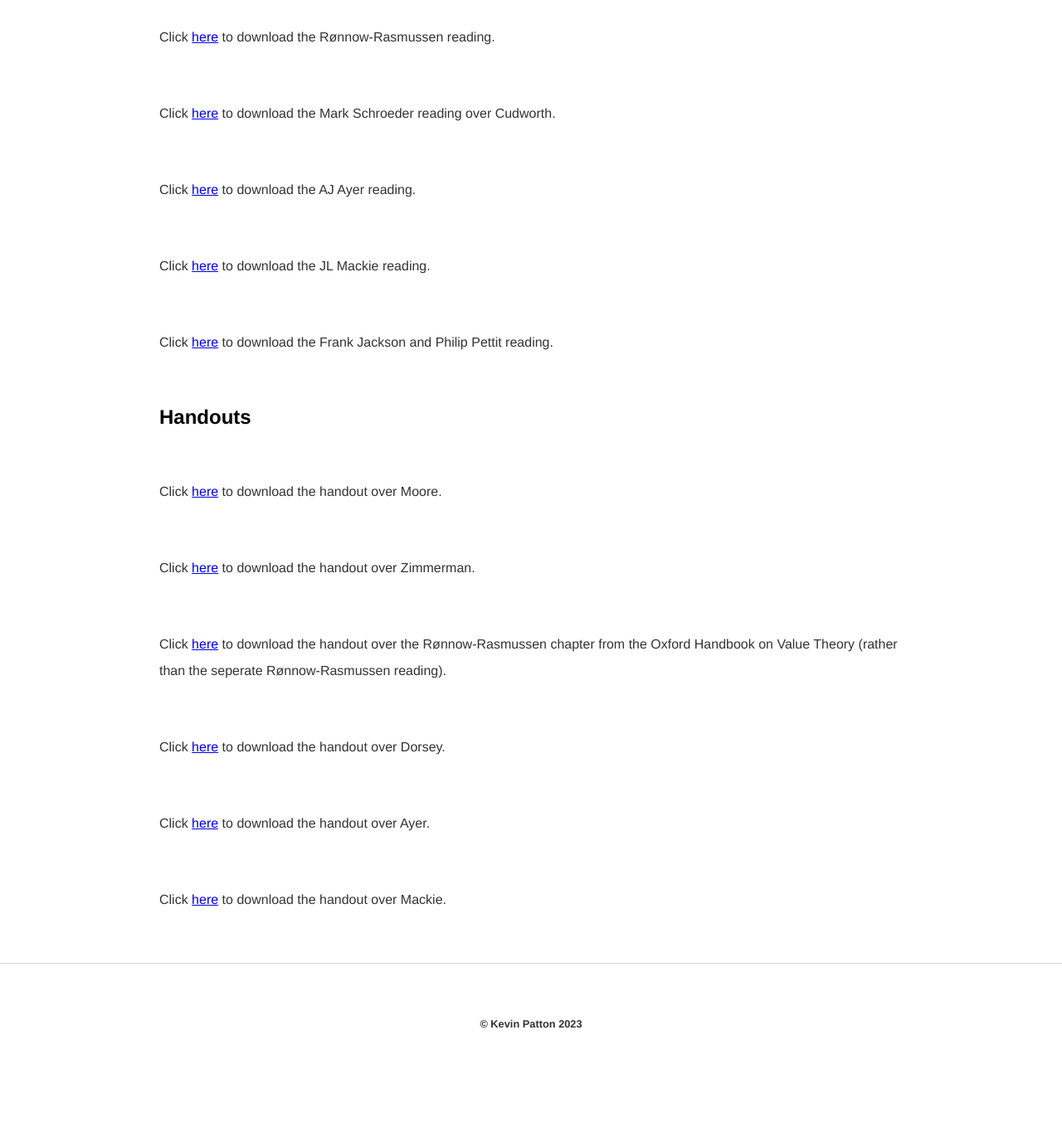
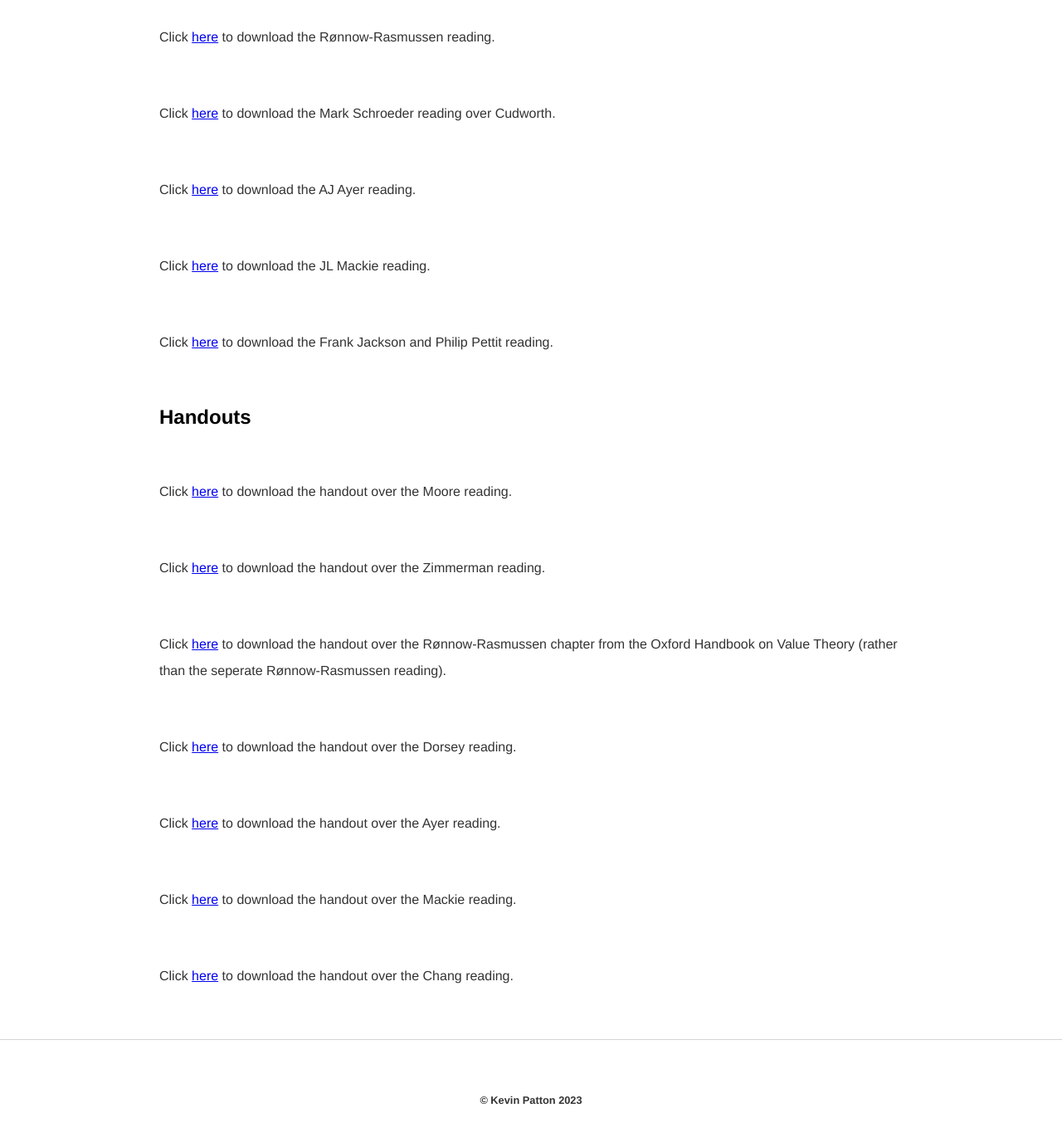
Before and after one commit to kevinjpatton/kevinjpatton.github.io, a Jekyll site: the page built from teaching/phil_3050/index.html, in a window 1280 px wide and 1400 px high, scrolled down 1002 px. Shown: the top 1371 px of the window at 83% size. Built offline with Jekyll 4.4.1, drawn with Linux system fonts in a browser that asks for light colours; Markdown is read by kramdown in place of the engine named in the settings; before the commit the page ends 2310 px from its top, so only the background shows below that.

Commit message:
Update index.html

```diff
--- a/teaching/phil_3050/index.html
+++ b/teaching/phil_3050/index.html
@@ -18,9 +18,10 @@ title: Teaching - Phil 3050
 <p>Click <a href="/banda/JL Mackie - The Subjectivity of Values.pdf" target="_blank">here</a> to download the JL Mackie reading.</p>
 <p>Click <a href="/teaching/phil_3050/Frank Jackson and Philip Pettit - A Problem for Expressivism.pdf" target="_blank">here</a> to download the Frank Jackson and Philip Pettit reading.</p>
 <h2>Handouts</h2>
-<p>Click <a href="/teaching/phil_3050/Handout_Moore.pdf" target="_blank">here</a> to download the handout over Moore.</p>
-<p>Click <a href="/teaching/phil_3050/Handout - Zimmerman.pdf" target="_blank">here</a> to download the handout over Zimmerman.</p>
+<p>Click <a href="/teaching/phil_3050/Handout_Moore.pdf" target="_blank">here</a> to download the handout over the Moore reading.</p>
+<p>Click <a href="/teaching/phil_3050/Handout - Zimmerman.pdf" target="_blank">here</a> to download the handout over the Zimmerman reading.</p>
 <p>Click <a href="/teaching/phil_3050/Handout - Chapter 2 - Rønnow-Rasmussen.pdf" target="_blank">here</a> to download the handout over the Rønnow-Rasmussen chapter from the Oxford Handbook on Value Theory (rather than the seperate Rønnow-Rasmussen reading).</p>
-<p>Click <a href="/teaching/phil_3050/Handout - Dorsey.pdf" target="_blank">here</a> to download the handout over Dorsey.</p>
-<p>Click <a href="/teaching/phil_3050/Handout - Ayer Ch6.pdf" target="_blank">here</a> to download the handout over Ayer.</p>
-<p>Click <a href="/teaching/phil_3050/Handout - Mackie.pdf" target="_blank">here</a> to download the handout over Mackie.</p>
+<p>Click <a href="/teaching/phil_3050/Handout - Dorsey.pdf" target="_blank">here</a> to download the handout over the Dorsey reading.</p>
+<p>Click <a href="/teaching/phil_3050/Handout - Ayer Ch6.pdf" target="_blank">here</a> to download the handout over the Ayer reading.</p>
+<p>Click <a href="/teaching/phil_3050/Handout - Mackie.pdf" target="_blank">here</a> to download the handout over the Mackie reading.</p>
+<p>Click <a href="/teaching/phil_3050/Handout - Chang.pdf" target="_blank">here</a> to download the handout over the Chang reading.</p>
```
